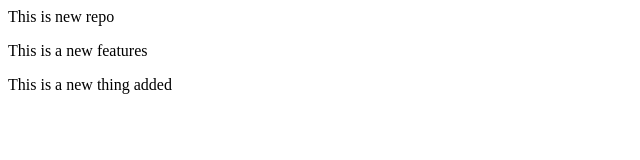
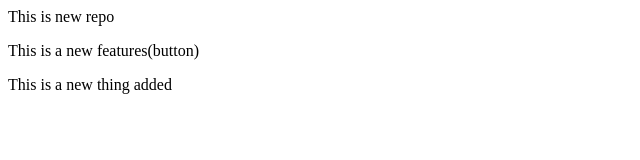
Before and after one commit to nsubedi2051/Localrepo, a plain HTML site: page index.html in a window 1280 px wide. Shown: the full height of the page, 0-640 px from the left. Drawn offline with Linux system fonts and the light colour scheme.

Commit message:
Button added

```diff
--- a/index.html
+++ b/index.html
@@ -1,3 +1,3 @@
 <p>This is new repo</p>
-<p> This is a new features</p>
+<p> This is a new features(button)</p>
 <p> This is a new thing added</p>
```
